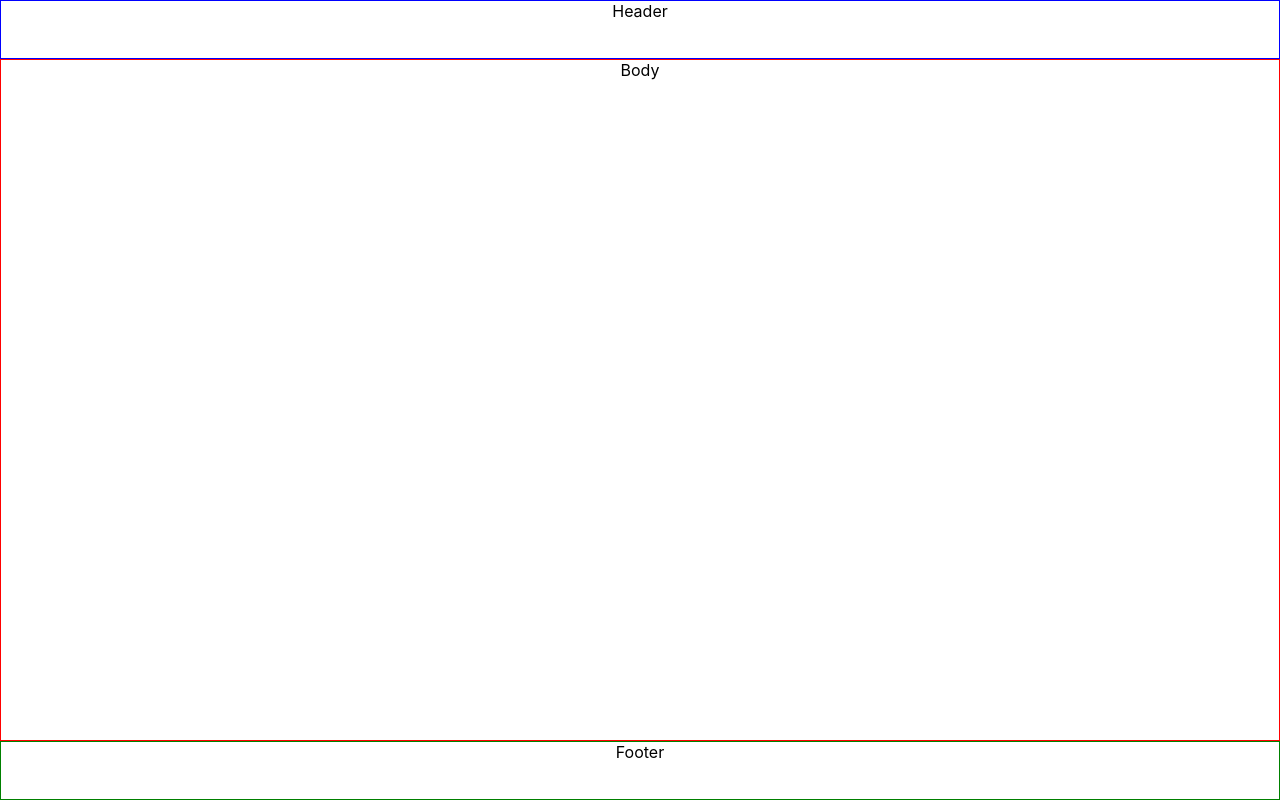
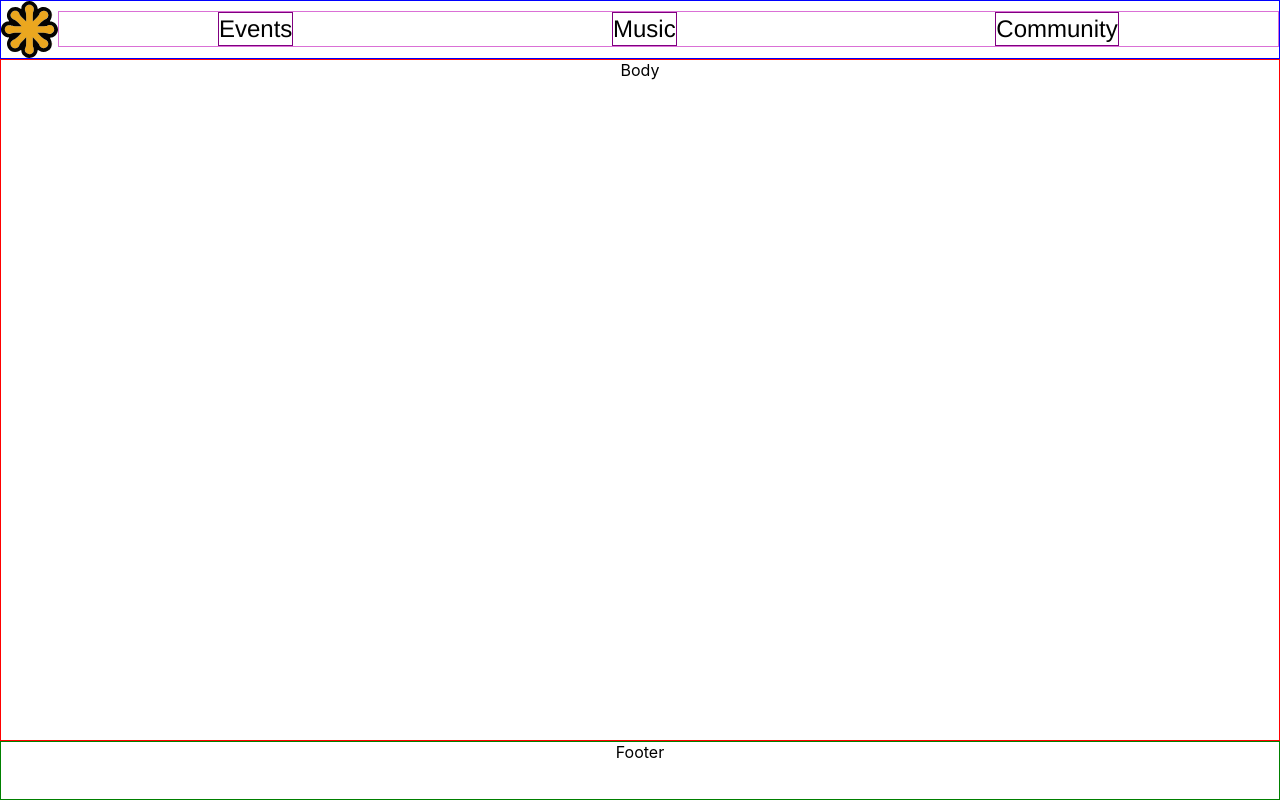
Before and after one commit to jterkalski/band-site, a React (Create React App) app: page / in a window 1280 px wide. Built offline with nearby package versions, Linux system fonts and the light colour scheme.

Commit message:
added navbar

```diff
--- a/package.json
+++ b/package.json
@@ -8,6 +8,7 @@
     "@testing-library/user-event": "^13.5.0",
     "react": "^17.0.2",
     "react-dom": "^17.0.2",
+    "react-router-dom": "^6.2.2",
     "react-scripts": "5.0.0",
     "sass": "^1.49.9",
     "web-vitals": "^2.1.4"
--- a/src/Components/Navbar.js
+++ b/src/Components/Navbar.js
@@ -1,8 +1,14 @@
 import React from 'react';
+import NavItems from './NavbarComponents/NavItems';
 import './style.scss';
 
 const Header = () => {
-  return <div className="header">Header</div>;
+  return (
+    <div className="header">
+      <img className="logo" src="./images/logo.svg" alt="band-logo" />
+      <NavItems />
+    </div>
+  );
 };
 
 export default Header;
--- /dev/null
+++ b/src/Components/NavbarComponents/NavItem.js
@@ -0,0 +1,11 @@
+import React from 'react';
+
+const NavItem = ({ source, title }) => {
+  return (
+    <div className="nav-item">
+      <a href={source}>{title}</a>
+    </div>
+  );
+};
+
+export default NavItem;
--- /dev/null
+++ b/src/Components/NavbarComponents/NavItems.js
@@ -0,0 +1,14 @@
+import React from 'react';
+import NavItem from './NavItem';
+
+const NavItems = () => {
+  return (
+    <div className="nav-items">
+      <NavItem title="Events" source="#" />
+      <NavItem title="Music" source="#" />
+      <NavItem title="Community" source="#" />
+    </div>
+  );
+};
+
+export default NavItems;
--- a/src/Components/style.scss
+++ b/src/Components/style.scss
@@ -1,9 +1,33 @@
+.logo {
+  max-height: 100%;
+  align-self: flex-start;
+}
+
+.nav-item a {
+  text-decoration: none;
+  font-family: 'Franklin Gothic', Helvetica, Arial, sans-serif;
+  font-size: 1.5rem;
+  line-height: 2rem;
+  color: black;
+}
+
+.nav-item {
+  border: 1px solid purple;
+}
+
+.nav-items {
+  display: flex;
+  flex: 10;
+  justify-content: space-around;
+  border: 1px solid orchid;
+}
+
 .header {
   flex: 1;
+  display: flex;
+  min-height: 0;
+  align-items: center;
   border: 1px solid blue;
-  align-items: center;
-  text-align: center;
-  justify-content: center;
 }
 
 .body {
```
Also changed, not shown: public/images/logo.svg (added), 1 other file (tests, documents, lock files or other folders).
